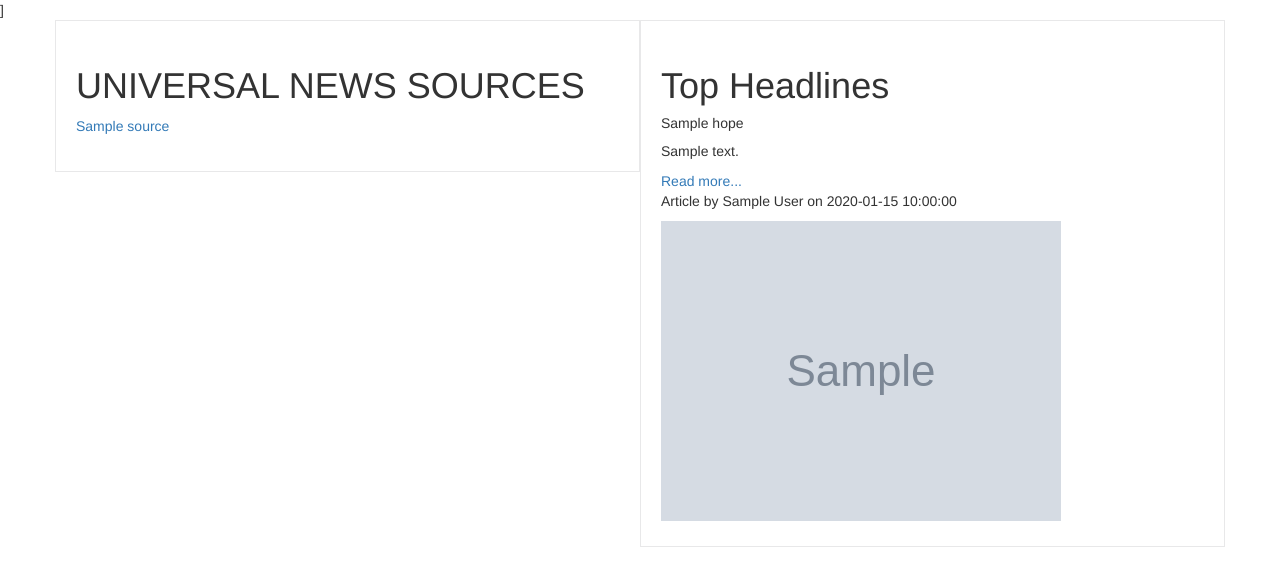
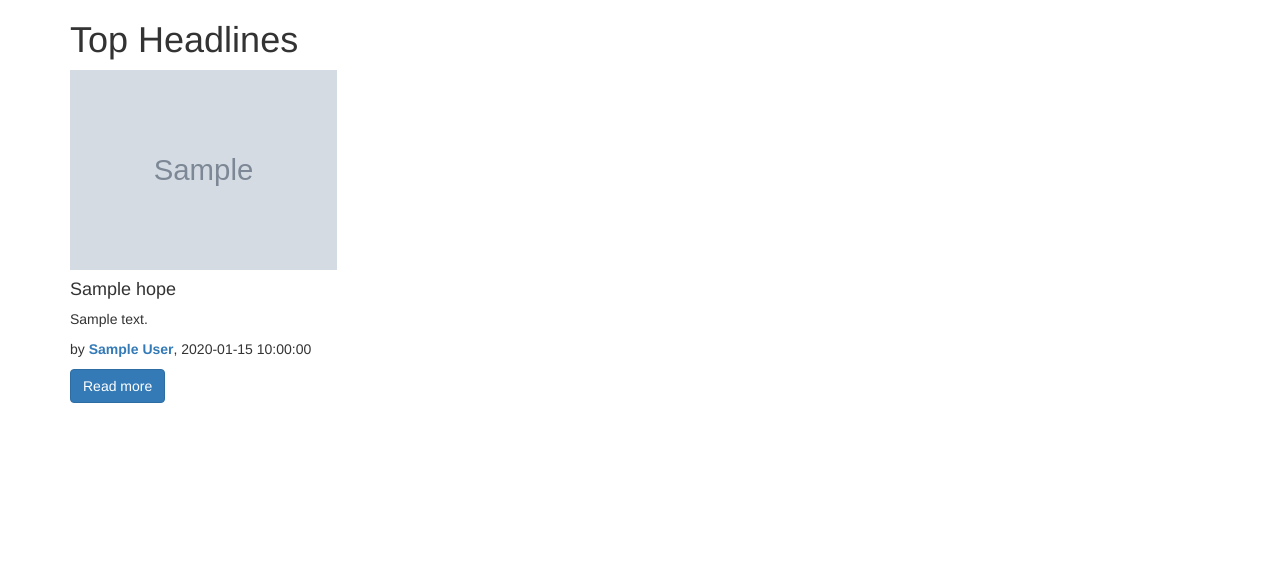
Before and after one commit to iankurao/news-highlights, a Flask app: template app/templates/top_headlines.html in a window 1280 px wide. Shown: the top 586 px of the page. Run offline with Flask 2, Linux system fonts and the light colour scheme; the template is opened without the code that fills it: most values are stand-ins (such as "Sample title", 1, 10 or a date in 2020); grey boxes marked "Sample" are stand-in pictures; some libraries are stand-ins or nearby versions.

Commit message:
make the design better

```diff
--- a/app/templates/top_headlines.html
+++ b/app/templates/top_headlines.html
@@ -1,36 +1,33 @@
 {% extends 'base.html' %}
-{% block content %}]
+{% block content %}
 
-<div class= "container">
-    <div class= "row">
-      <div class="col-xs-6" style="background-color: #fff;
-              border: 1px solid #e8e8e9;
-               padding: 25px 20px;">
-            <h1>UNIVERSAL NEWS SOURCES </h1>
-            {% for source in sources %}
-            <p>
-              <a href="/source/{{source.id}}"> {{source.name}} </a>
-            </p>
-             {% endfor %}
+<div class="container">
+    <h1>Top Headlines</h1>
+    {% for hope in top_headlines %}
+    {% if hope.urlToImage %}
+  <div class="row">
+
+    <div class="col-md-12">
+
+
+
+
+      <div class="view overlay z-depth-1-half">
+        <img src="{{hope.urlToImage}}" class="img-fluid img-responsive" style="height: 20rem;">
+        <a href="#!">
+          <div class="mask rgba-white-slight"></div>
+        </a>
       </div>
+      <h4 class="my-4 font-weight-bold">{{hope.title|truncate(30)}}</h4>
+      <p class="grey-text">{{hope.description|truncate(30)}}</p>
+      <p>by <a><strong>{{hope.author}}</strong></a>, {{hope.publishedAt}} </p>
+      <a href="{{hope.urlToImage}}" class="btn btn-primary btn-md">Read more</a>
 
-      <div class="col-xs-6" style="background-color: #fff;
-         border: 1px solid #e8e8e9;
-         padding: 25px 20px;float: right">
 
-             <h1>Top Headlines</h1>
-              {% for hope in top_headlines %}
-              {% if hope.urlToImage %}
-              <h5>{{hope.title}}</h5>
+    </div>
 
-               <p>{{hope.description}}</p>
-                 <a href="{{hope.url}}">Read more...</a>
-               <p>Article by {{hope.author}} on {{hope.publishedAt}}</p>
-               <img src="{{hope.urlToImage}}">
-
-      </div>
-       {% endif %}
-       {% endfor %}
-    </div>
+  </div>
+  {% endif %}
+    {% endfor %}
 </div>
 {% endblock %}
```
Also changed, not shown: app/templates/index.html (+24 -14 lines), 1 other file.
